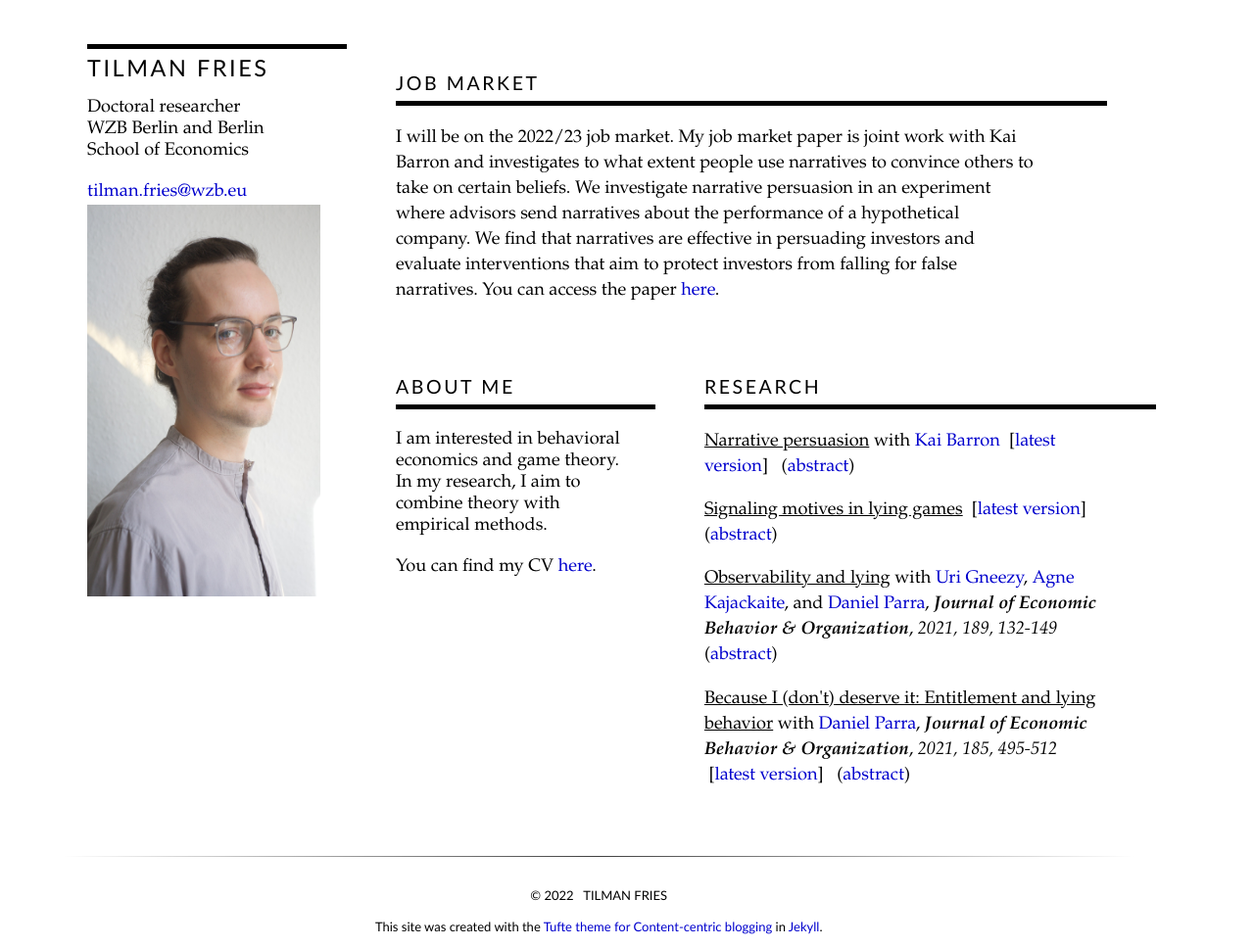
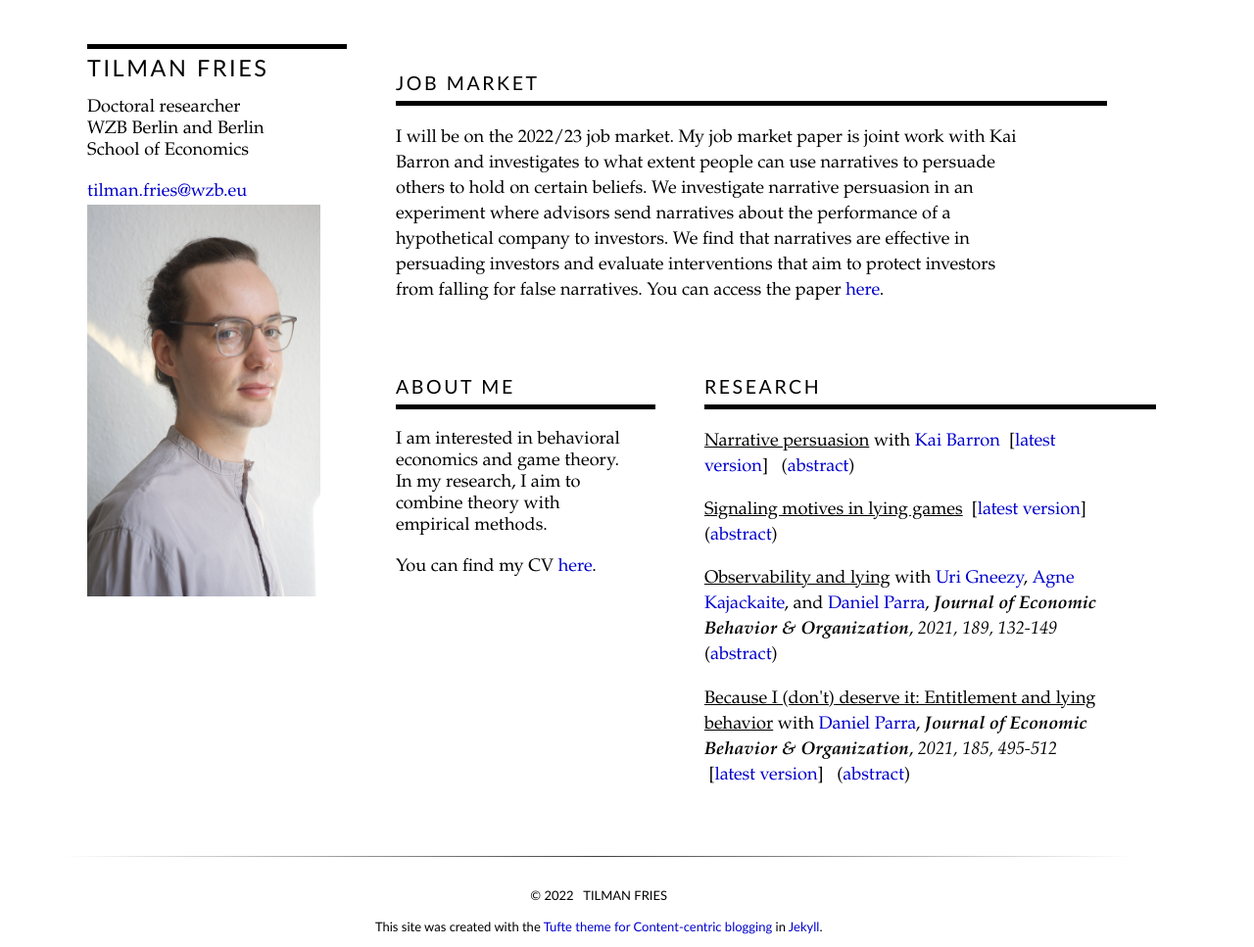
Before and after one commit to tilmanfries/tilmanfries.github.io, a Jekyll site: the page built from index.md, in a window 1280 px wide. Shown: the whole page at 98% size. Built offline with Jekyll 4.4.1, drawn with Linux system fonts in a browser that asks for light colours.

Commit message:
Update personal.html

```diff
--- a/_layouts/personal.html
+++ b/_layouts/personal.html
@@ -17,7 +17,7 @@
    <br style=“line-height:150px;”><br>
    <h1 class="content-listing-sub-header sans bottom_border"> Job Market </h1>
 
-   <p class="extra_space"> I will be on the 2022/23 job market. My job market paper is joint work with Kai Barron and investigates to what extent people use narratives to convince others to take on certain beliefs. We investigate narrative persuasion in an experiment where advisors send narratives about the performance of a hypothetical company. We find that narratives are effective in persuading investors and evaluate interventions that aim to protect investors from falling for false narratives. You can access the paper <a target="_blank" rel="noopener noreferrer" href=/assets/pdf/JMP_Fries.pdf>here</a>. </p>
+   <p class="extra_space"> I will be on the 2022/23 job market. My job market paper is joint work with Kai Barron and investigates to what extent people can use narratives to persuade others to hold on certain beliefs. We investigate narrative persuasion in an experiment where advisors send narratives about the performance of a hypothetical company to investors. We find that narratives are effective in persuading investors and evaluate interventions that aim to protect investors from falling for false narratives. You can access the paper <a target="_blank" rel="noopener noreferrer" href=/assets/pdf/JMP_Fries.pdf>here</a>. </p>
  </div>
  <div class="column middle">
    <br style=“line-height:500px;”><br>
```
